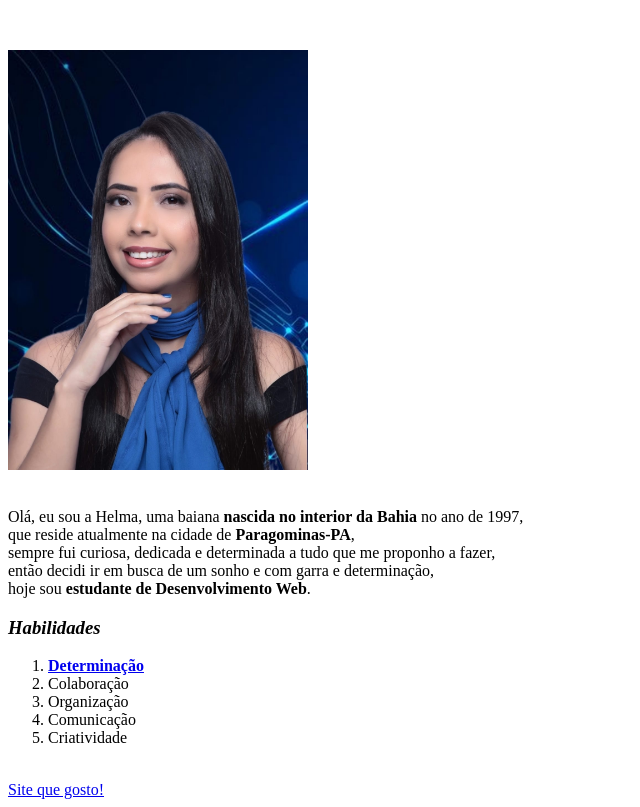
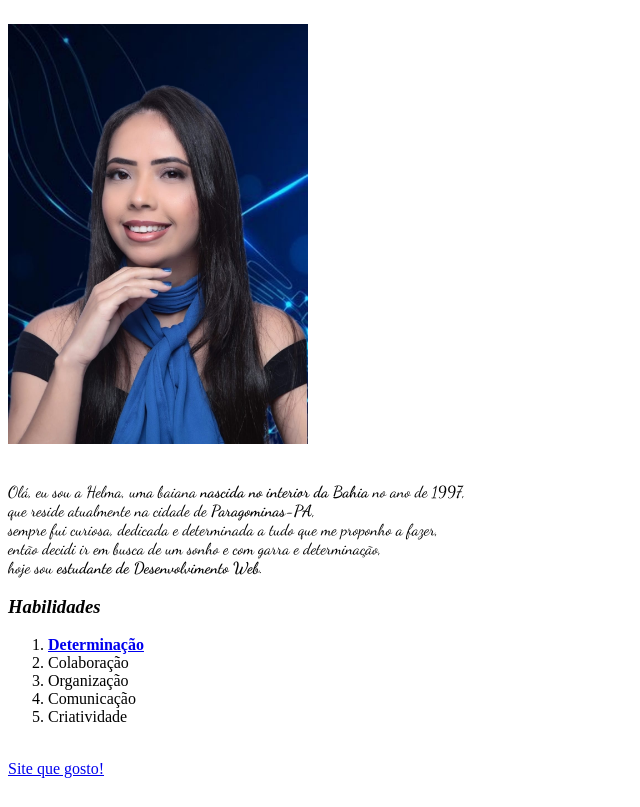
Before and after one commit to helmatrindade/helmatrindade.github.io, a plain HTML site: page index.html in a window 1280 px wide. Shown: the part 221-1028 px from the top of the page, without its empty margins (0-640 px from the left). After the commit the page ends 1007 px from the top, so only its background shows below. Drawn offline with Linux system fonts and the light colour scheme.

Commit message:
Adiciona fonte externa na descrição

```diff
--- a/index.html
+++ b/index.html
@@ -3,9 +3,19 @@
 <head>
     <meta charset="UTF-8">
     <title>Portfolio</title>
+    <link rel="preconnect"
+    href="https://fonts.googleapis.com">
+    <link rel="preconnect"
+    href="https://fonts.gstatic.com"
+    crossorigin>
+    <link href="https://fonts.googleapis.com/css2?family=Dancing+Script:wght@400;600&display=swap" rel="stylesheet">
+        <style>
+           p{
+            font-family: 'Dancing Script';
+           }
+        </style>
 </head>
 <body>
-    <h1>Helma Trindade Caires Almeida</h1>
     <br>
     <h2>Índice</h2>
     <ul>
@@ -14,8 +24,7 @@
         <li> <a href="#helma3">Site que gosto</a></li>
 
     </ul>
-
-    <br>
+    <h1>Helma Trindade Caires Almeida</h1>
   <br>
     <img src="helma.jpeg" alt="Helma Trindade, estudante de desenvolvimento Web" width="300px">
     <br>
```
